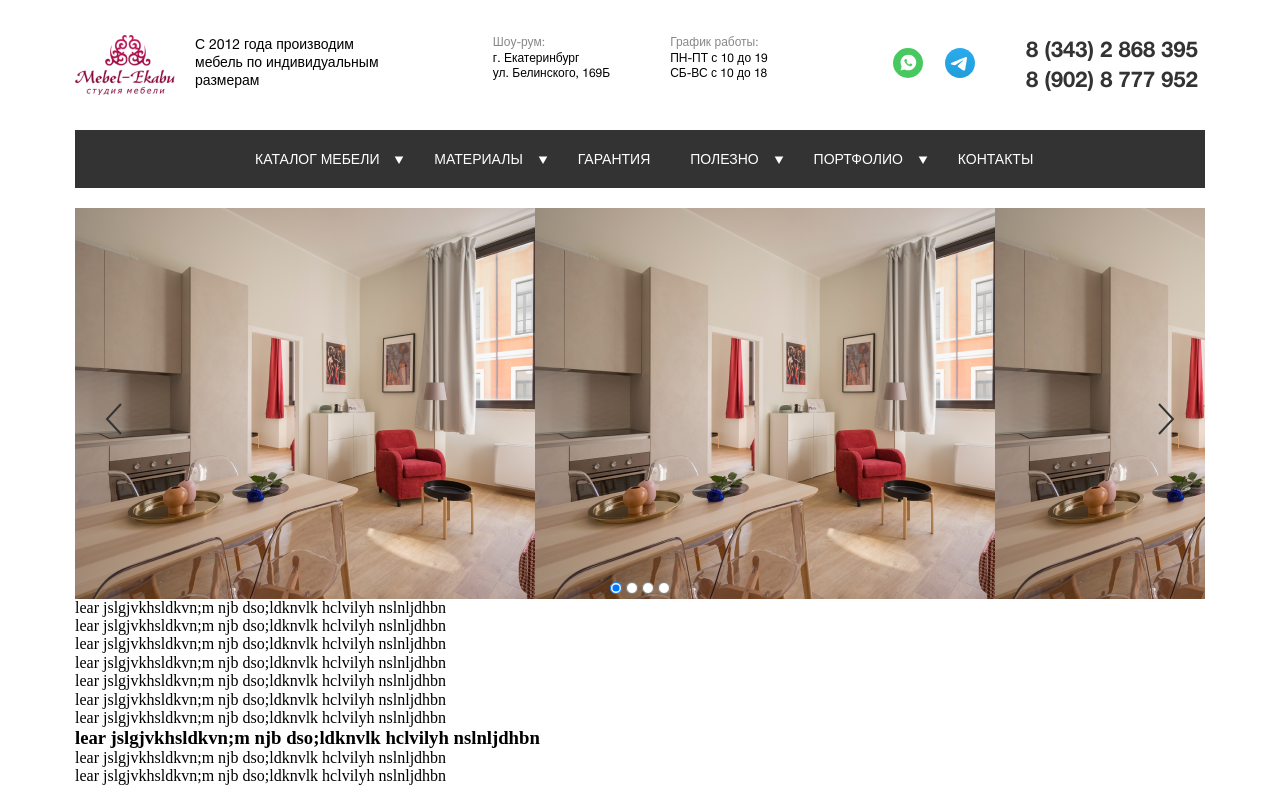
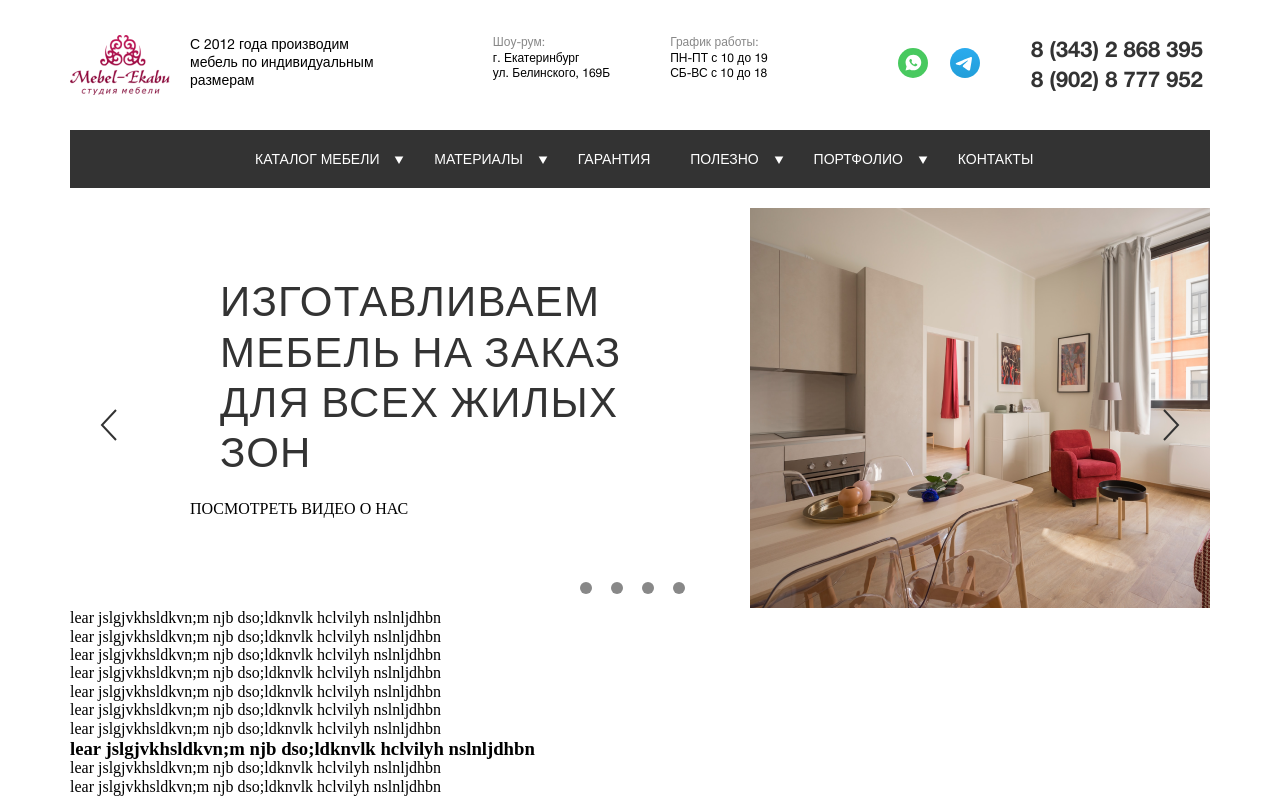
Before and after one commit to Zmeederzhets/exhibition, a website built with webpack: page app/index.html in a window 1280 px wide. Shown: the top 800 px of the page. Built offline with nearby package versions, Linux system fonts and the light colour scheme.

Commit message:
header, приступил к слайдеру

```diff
--- a/app/index.html
+++ b/app/index.html
@@ -66,13 +66,24 @@
     <main class="contain">
 
         <div class="slid">
+            <div class="slid__item">
+                <div class="slid__contain">
+                    <h2 class="slid__title">ИЗГОТАВЛИВАЕМ МЕБЕЛь на заказ для всех жилых зон</h2>
+                    <p>ПОСМОТРЕТЬ ВИДЕО О НАС</p>
+                    <button></button>
+                </div>
+                <div class="slid__img"><img src="img/slider1.png" alt=""></div>
+
+            </div>
+
+
             <button class="slid__arrow slid__arrow-prev" aria-label="Previous" type="button" style=""></button>
             <button class="slid__arrow slid__arrow-next" aria-label="Next" type="button" style=""></button>
             <div class="slid__radio">
-                <input class="slid__radio-color" type="radio" name="img" value="1" checked>
-                <input class="slid__radio-color" type="radio" name="img" value="2" >
-                <input class="slid__radio-color" type="radio" name="img" value="3">
-                <input class="slid__radio-color" type="radio" name="img" value="4">
+                <button class="slid__radio-color"></button>
+                <button class="slid__radio-color"></button>
+                <button class="slid__radio-color"></button>
+                <button class="slid__radio-color"></button>
             </div>
 
 
--- a/app/scss/_variables.scss
+++ b/app/scss/_variables.scss
@@ -1,8 +1,6 @@
 $breakpoints: (
-        xs: 375px,
         sm: 576px,
         md: 992px,
-        lg: 992px,
         xl: 1200px,
 );
 
--- a/app/scss/base/_global.scss
+++ b/app/scss/base/_global.scss
@@ -25,23 +25,12 @@ button {
 }
 
 .contain {
-  max-width: 300px;
+  max-width: 1160px;
   margin: 0 auto;
-  padding-left:7px;
-  padding-right: 7px;
+  padding-left:10px;
+  padding-right: 10px;
   padding-bottom: 0;
 
-  @include min-width(sm){
-    max-width: 620px;
-    padding-left:10px;
-    padding-right: 10px;
-  }
-
-  @include min-width(md){
-    max-width: 1160px;
-    padding-left:15px;
-    padding-right: 15px;
-  }
 }
 
 .grey{
--- a/app/scss/block/_header.scss
+++ b/app/scss/block/_header.scss
@@ -7,11 +7,11 @@
   justify-content: space-between;
   background-color: #fff;
 
-  @include min-width(sm){
+  @include min-width(sm) {
     padding-top: 33px
   }
 
-  @include min-width(md){
+  @include min-width(md) {
     padding-top: 35px;
     flex-wrap: wrap;
     position: static;
--- a/app/scss/block/_logo.scss
+++ b/app/scss/block/_logo.scss
@@ -1,26 +1,25 @@
-.logo{
+.logo {
   display: flex;
-  justify-content: flex-start;
 
-  &__image{
+  &__image {
     width: 60px;
     height: 36px;
 
-    @include min-width(sm){
+    @include min-width(sm) {
       width: 80px;
       height: 48px;
     }
 
-    @include min-width(md){
+    @include min-width(md) {
       width: 100px;
       height: 60px;
     }
   }
 
-  &__title{
+  &__title {
     display: none;
 
-    @include min-width(md){
+    @include min-width(md) {
       display: block;
       padding-left: 20px;
       font-family: $HelveticaNeueCyr;
--- a/app/scss/block/_menu.scss
+++ b/app/scss/block/_menu.scss
@@ -1,26 +1,25 @@
 .menu {
   display: flex;
   align-items: center;
-  white-space:nowrap;
+  white-space: nowrap;
 
 
   @include min-width(md) {
     margin-top: 35px;
-    position: -webkit-sticky;
     position: sticky;
     top: 0;
     width: 100%;
     background-color: #333;
   }
 
-  &__item{
+  &__item {
     padding: 0 20px;
   }
 
   &__list {
     display: none;
 
-    @include min-width(md){
+    @include min-width(md) {
       margin: auto;
       max-width: 810px;
       padding: 20px 0;
@@ -33,7 +32,7 @@
     }
   }
 
-  &__disclose{
+  &__disclose {
     padding-left: 11px;
   }
 
@@ -47,7 +46,7 @@
     border: none;
     background-color: transparent;
 
-    @include min-width(md){
+    @include min-width(md) {
       display: none;
     }
   }
@@ -56,7 +55,7 @@
     display: block;
     stroke: #333; //задаю color для элементов SVG
 
-    @include min-width(md){
+    @include min-width(md) {
       display: none;
     }
   }
--- a/app/scss/block/_slid.scss
+++ b/app/scss/block/_slid.scss
@@ -2,7 +2,37 @@
   position: relative;
   margin-top: 20px;
   width: 100%;
-  background-image: url("/img/slider1.png");
+  z-index: 1;
+
+
+  &__item {
+    width: 100%;
+    position: absolute;
+    display: flex;
+    justify-content: flex-end;
+  }
+
+  &__contain{
+    width: max-content;
+
+  }
+  &__title {
+    padding: 70px 40px 20px 30px;
+    align-items: center;
+    max-width: 560px;
+    font-family: $CormorantGaramond;
+    font-weight: normal;
+    font-size: 42px;
+    line-height: 120%;
+    letter-spacing: 0.03em;
+    text-transform: uppercase;
+    color: #333333;
+  }
+
+  &__image {
+    object-fit: cover;
+
+  }
 
   &__arrow {
     width: 17px;
@@ -34,18 +64,18 @@
   }
 
   &__radio {
-      text-align: center;
-      display: block;
-      padding-top: 372px;
+    text-align: center;
+    display: block;
+    padding-top: 372px;
 
-    }
-
+  }
 
   &__radio-color {
+    margin: 0 15px 15px 0;
     cursor: pointer;
     width: 12px;
     height: 12px;
-    padding-right: 15px;
-    border: 0px  #888;
+    border-radius: 50%;
+    background-color: #888;
   }
 }
--- a/app/scss/block/_visit.scss
+++ b/app/scss/block/_visit.scss
@@ -1,30 +1,20 @@
-.visit{
-  font-family: $HelveticaNeueCyr;
-  font-size: 12px;
-  line-height: 130%;
+.visit {
   display: none;
 
   @include min-width(sm) {
     display: flex;
     justify-content: space-around;
+    font-family: $HelveticaNeueCyr;
+    font-size: 12px;
+    line-height: 130%;
   }
 
-  &__address{
+  &__time {
     display: none;
 
-    @include min-width(sm){
-    display: block;
-    }
-  }
-
-  &__time{
-    display: none;
-
-    @include min-width(md){
+    @include min-width(md) {
       display: block;
       padding-left: 60px;
     }
-
-
   }
 }
```
Also changed, not shown: app/scss/block/_contacts.scss (+14 -17 lines). Lines whose indentation alone changed are shown as unchanged.
